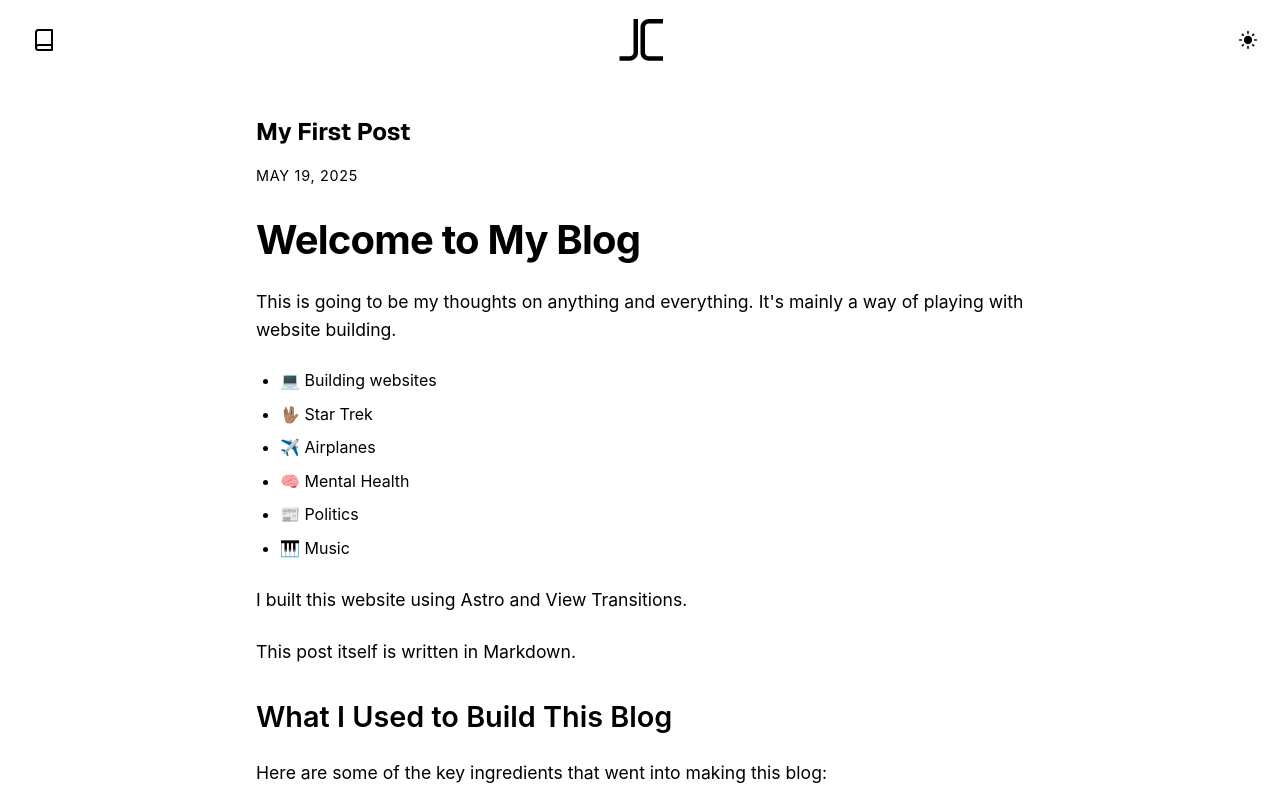
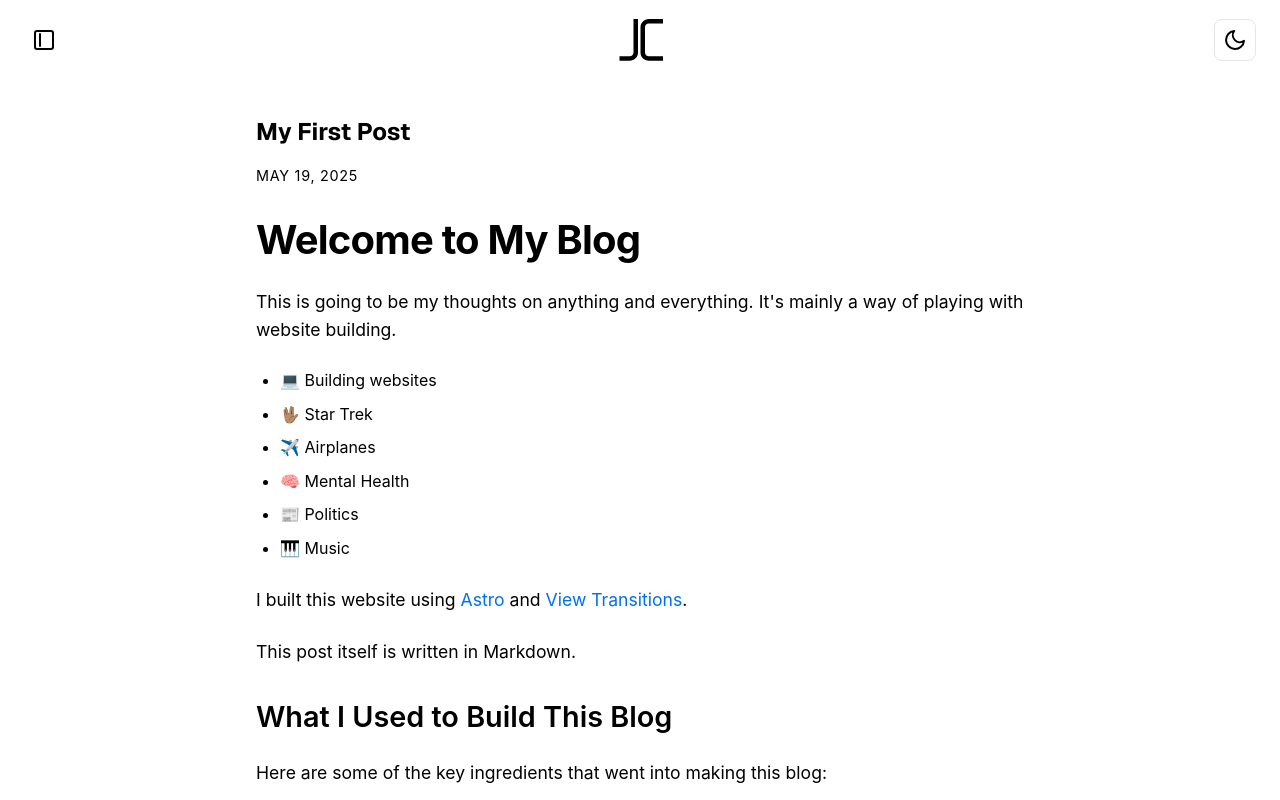
Before and after one commit to Jaredy899/next-website, a Next.js app: page /blog/1-first-post in a window 1280 px wide. Shown: the top 800 px of the page. Built offline with nearby package versions, Linux system fonts and the light colour scheme.

Commit message:
toggle fixes

```diff
--- a/src/components/Layout.tsx
+++ b/src/components/Layout.tsx
@@ -73,8 +73,8 @@ const Layout: React.FC<LayoutProps> = ({ children, posts }) => {
                 strokeLinejoin="round"
                 aria-hidden="true"
               >
-                <path d="M4 19.5A2.5 2.5 0 0 1 6.5 17H20" />
-                <path d="M6.5 2H20v20H6.5A2.5 2.5 0 0 1 4 19.5v-15A2.5 2.5 0 0 1 6.5 2z" />
+                <rect x="3" y="3" width="18" height="18" rx="2" ry="2"></rect>
+                <line x1="8" y1="6" x2="8" y2="18"></line>
               </svg>
             </button>
           </div>
@@ -137,7 +137,6 @@ const Layout: React.FC<LayoutProps> = ({ children, posts }) => {
           right: 0;
           height: 4rem;
           background: var(--background);
-          border-bottom: 1px solid var(--border);
           z-index: 1001;
         }
 
--- a/src/components/ThemeToggle.tsx
+++ b/src/components/ThemeToggle.tsx
@@ -7,31 +7,26 @@ const ThemeToggle: React.FC = () => {
   return (
     <button
       onClick={toggleTheme}
-      className={`theme-toggle ${theme}`}
+      className="theme-toggle"
       aria-label={`Switch to ${theme === 'light' ? 'dark' : 'light'} theme`}
     >
-      <div className="icon-container">
-        <svg
-          className="sun"
-          xmlns="http://www.w3.org/2000/svg"
-          width="24"
-          height="24"
-          viewBox="0 0 24 24"
-          fill="currentColor"
-        >
-          <path d="M12 7c-2.76 0-5 2.24-5 5s2.24 5 5 5 5-2.24 5-5-2.24-5-5-5zM2 13h2c.55 0 1-.45 1-1s-.45-1-1-1H2c-.55 0-1 .45-1 1s.45 1 1 1zm18 0h2c.55 0 1-.45 1-1s-.45-1-1-1h-2c-.55 0-1 .45-1 1s.45 1 1 1zM11 2v2c0 .55.45 1 1 1s1-.45 1-1V2c0-.55-.45-1-1-1s-1 .45-1 1zm0 18v2c0 .55.45 1 1 1s1-.45 1-1v-2c0-.55-.45-1-1-1s-1 .45-1 1zM5.99 4.58c-.39-.39-1.03-.39-1.41 0-.39.39-.39 1.03 0 1.41l1.06 1.06c.39.39 1.03.39 1.41 0s.39-1.03 0-1.41L5.99 4.58zm12.37 12.37c-.39-.39-1.03-.39-1.41 0-.39.39-.39 1.03 0 1.41l1.06 1.06c.39.39 1.03.39 1.41 0 .39-.39.39-1.03 0-1.41l-1.06-1.06zm1.06-10.96c.39-.39.39-1.03 0-1.41-.39-.39-1.03-.39-1.41 0l-1.06 1.06c-.39.39-.39 1.03 0 1.41s1.03.39 1.41 0l1.06-1.06zM7.05 18.36c.39-.39.39-1.03 0-1.41-.39-.39-1.03-.39-1.41 0l-1.06 1.06c-.39.39-.39 1.03 0 1.41s1.03.39 1.41 0l1.06-1.06z" />
+      {theme === 'dark' ? (
+        <svg className="sun" xmlns="http://www.w3.org/2000/svg" width="24" height="24" viewBox="0 0 24 24" fill="none" stroke="currentColor" strokeWidth="2" strokeLinecap="round" strokeLinejoin="round">
+          <circle cx="12" cy="12" r="5" />
+          <line x1="12" y1="1" x2="12" y2="3" />
+          <line x1="12" y1="21" x2="12" y2="23" />
+          <line x1="4.22" y1="4.22" x2="5.64" y2="5.64" />
+          <line x1="18.36" y1="18.36" x2="19.78" y2="19.78" />
+          <line x1="1" y1="12" x2="3" y2="12" />
+          <line x1="21" y1="12" x2="23" y2="12" />
+          <line x1="4.22" y1="19.78" x2="5.64" y2="18.36" />
+          <line x1="18.36" y1="5.64" x2="19.78" y2="4.22" />
         </svg>
-        <svg
-          className="moon"
-          xmlns="http://www.w3.org/2000/svg"
-          width="24"
-          height="24"
-          viewBox="0 0 24 24"
-          fill="currentColor"
-        >
-          <path d="M12 3c-4.97 0-9 4.03-9 9s4.03 9 9 9 9-4.03 9-9c0-.46-.04-.92-.1-1.36-.98 1.37-2.58 2.26-4.4 2.26-2.98 0-5.4-2.42-5.4-5.4 0-1.81.89-3.42 2.26-4.4-.44-.06-.9-.1-1.36-.1z" />
+      ) : (
+        <svg className="moon" xmlns="http://www.w3.org/2000/svg" width="24" height="24" viewBox="0 0 24 24" fill="none" stroke="currentColor" strokeWidth="2" strokeLinecap="round" strokeLinejoin="round">
+          <path d="M21 12.79A9 9 0 1 1 11.21 3 7 7 0 0 0 21 12.79z" />
         </svg>
-      </div>
+      )}
       <style jsx>{`
         .theme-toggle {
           display: flex;
@@ -46,35 +41,13 @@ const ThemeToggle: React.FC = () => {
           transition: all 0.2s ease;
         }
         .theme-toggle:hover {
-          background: var(--hover);
+          background: rgba(var(--text-rgb), 0.1);
           transform: scale(1.1);
         }
-        .icon-container {
-          position: relative;
-          width: 1.25rem;
-          height: 1.25rem;
-        }
         .sun, .moon {
-          position: absolute;
-          width: 1.25rem;
-          height: 1.25rem;
-          transition: all 0.5s cubic-bezier(0.4, 0, 0.2, 1);
-        }
-        .light .sun {
-          transform: scale(1) rotate(0deg);
-          opacity: 1;
-        }
-        .light .moon {
-          transform: scale(0) rotate(-90deg);
-          opacity: 0;
-        }
-        .dark .sun {
-          transform: scale(0) rotate(90deg);
-          opacity: 0;
-        }
-        .dark .moon {
-          transform: scale(1) rotate(0deg);
-          opacity: 1;
+          width: 1.5rem;
+          height: 1.5rem;
+          transition: transform 0.2s ease;
         }
         .theme-toggle:hover .sun {
           transform: rotate(15deg);
--- a/src/context/ThemeContext.tsx
+++ b/src/context/ThemeContext.tsx
@@ -31,11 +31,17 @@ export const ThemeProvider: React.FC<{ children: React.ReactNode }> = ({ childre
       document.documentElement.style.setProperty('--background', '#000000');
       document.documentElement.style.setProperty('--text-rgb', '255, 255, 255');
       document.documentElement.style.setProperty('--background-rgb', '0, 0, 0');
+      document.documentElement.style.setProperty('--border', '#333333');
+      document.documentElement.style.setProperty('--code-bg', '#1e1e1e');
+      document.documentElement.style.setProperty('--accent', '#0070f3');
     } else {
       document.documentElement.style.setProperty('--text', '#000000');
       document.documentElement.style.setProperty('--background', '#ffffff');
       document.documentElement.style.setProperty('--text-rgb', '0, 0, 0');
       document.documentElement.style.setProperty('--background-rgb', '255, 255, 255');
+      document.documentElement.style.setProperty('--border', '#e5e5e5');
+      document.documentElement.style.setProperty('--code-bg', '#f8f8f8');
+      document.documentElement.style.setProperty('--accent', '#0070f3');
     }
     localStorage.setItem('theme', theme);
   }, [theme]);
--- a/src/styles/globals.css
+++ b/src/styles/globals.css
@@ -7,6 +7,9 @@
   --background: #ffffff;
   --text-rgb: 0, 0, 0;
   --background-rgb: 255, 255, 255;
+  --border: #e5e5e5;
+  --code-bg: #f8f8f8;
+  --accent: #0070f3;
 }
 
 @media (prefers-color-scheme: dark) {
@@ -15,6 +18,9 @@
     --background: #000000;
     --text-rgb: 255, 255, 255;
     --background-rgb: 0, 0, 0;
+    --border: #333333;
+    --code-bg: #1e1e1e;
+    --accent: #0070f3;
   }
 }
 
--- a/src/styles/mdx.css
+++ b/src/styles/mdx.css
@@ -50,9 +50,17 @@
   text-decoration: underline;
 }
 
-/* Remove old code block styles - now handled by CodeBlock component */
+/* Code block styles */
 .mdx-content pre {
-  /* Styles will be handled by CodeBlock component */
+  background: var(--code-bg, #1e1e1e);
+  border: 1px solid var(--border);
+  border-radius: 8px;
+  padding: 1.5rem;
+  margin: 1.5rem 0;
+  overflow-x: auto;
+  font-family: 'Fira Code', 'Consolas', 'Monaco', 'Courier New', monospace;
+  font-size: 0.9rem;
+  line-height: 1.5;
 }
 
 .mdx-content code {
```
